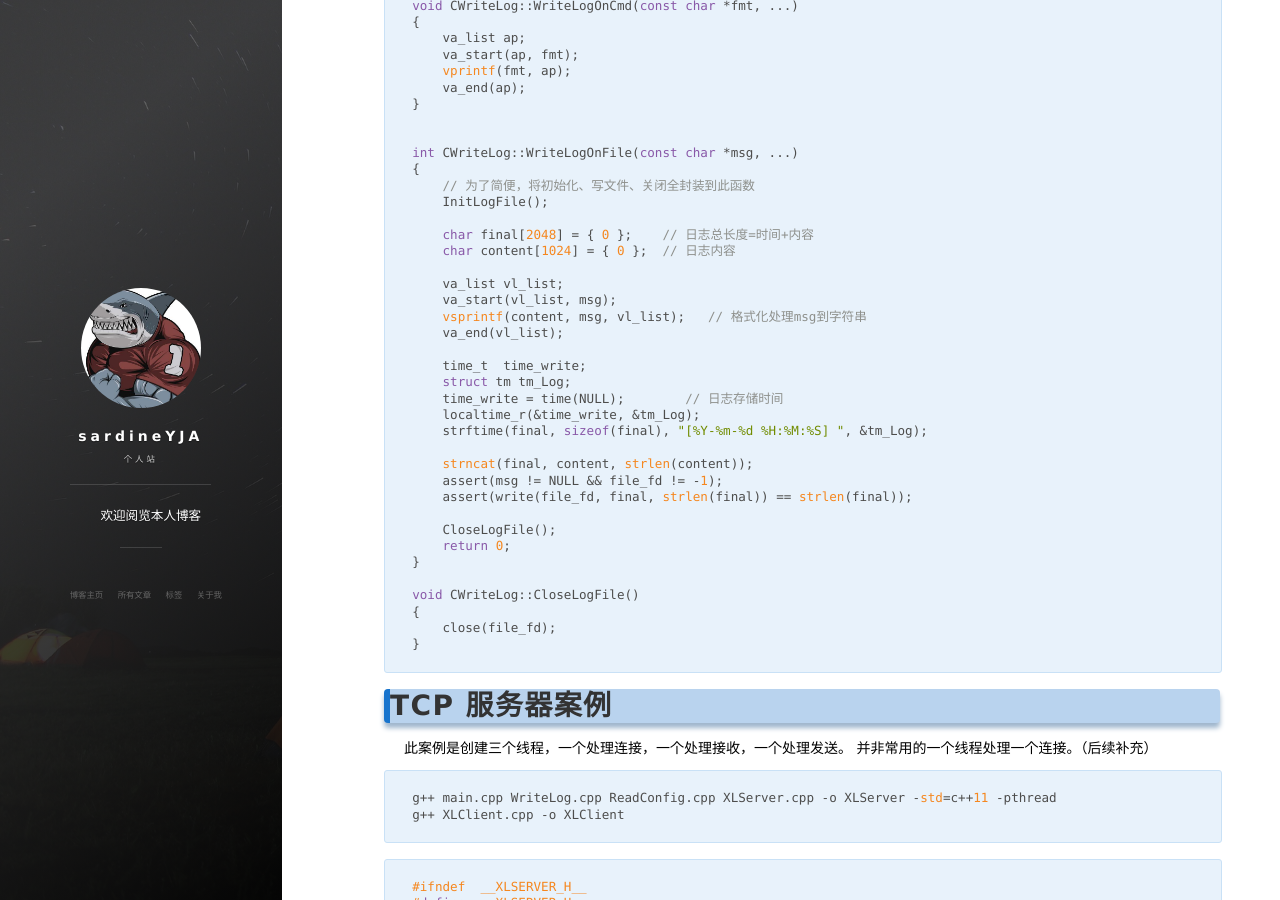
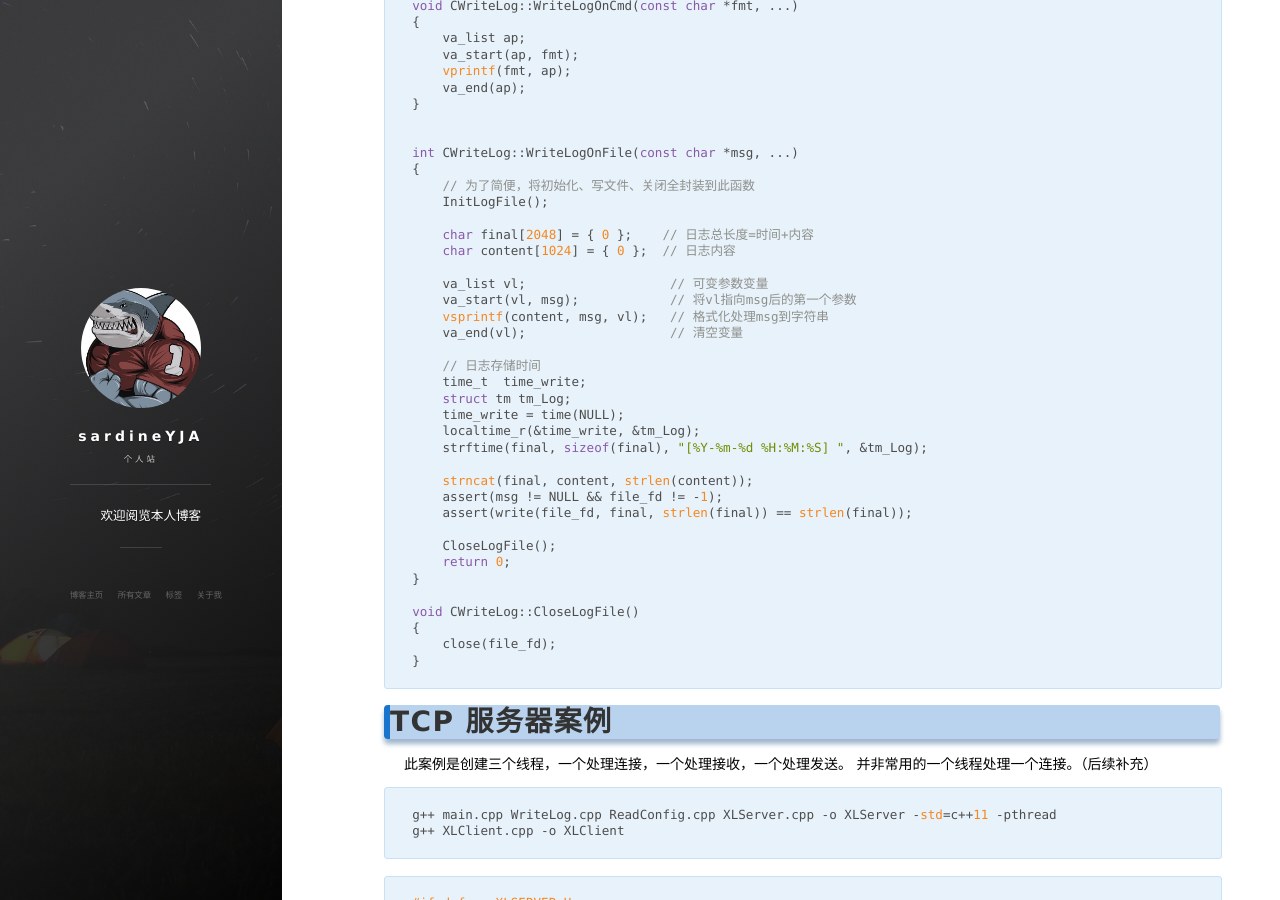
Before and after one commit to sardineYJA/sardineYJA.github.io, a Jekyll site: the page built from _posts/2019-11-04-C-Demo.md, in a window 1280 px wide and 900 px high, scrolled down 5064 px. Built offline with Jekyll 4.4.1, drawn with Linux system fonts in a browser that asks for light colours; nearby versions of some CDN libraries; a script that is not in the unit is left out; comment, search, counter and statistics services are not loaded.

Commit message:
update C

```diff
--- a/_posts/2019-11-04-C-Demo.md
+++ b/_posts/2019-11-04-C-Demo.md
@@ -324,14 +324,15 @@ int CWriteLog::WriteLogOnFile(const char *msg, ...)
     char final[2048] = { 0 };    // 日志总长度=时间+内容
     char content[1024] = { 0 };  // 日志内容
 
-    va_list vl_list;
-    va_start(vl_list, msg);
-    vsprintf(content, msg, vl_list);   // 格式化处理msg到字符串
-    va_end(vl_list);
+    va_list vl;                   // 可变参数变量
+    va_start(vl, msg);            // 将vl指向msg后的第一个参数
+    vsprintf(content, msg, vl);   // 格式化处理msg到字符串
+    va_end(vl);                   // 清空变量
 
+    // 日志存储时间
     time_t  time_write;
     struct tm tm_Log;
-    time_write = time(NULL);        // 日志存储时间
+    time_write = time(NULL);
     localtime_r(&time_write, &tm_Log);
     strftime(final, sizeof(final), "[%Y-%m-%d %H:%M:%S] ", &tm_Log);
 
```
Also changed, not shown: _posts/2019-11-01-C-Project.md (+7 -4 lines).
